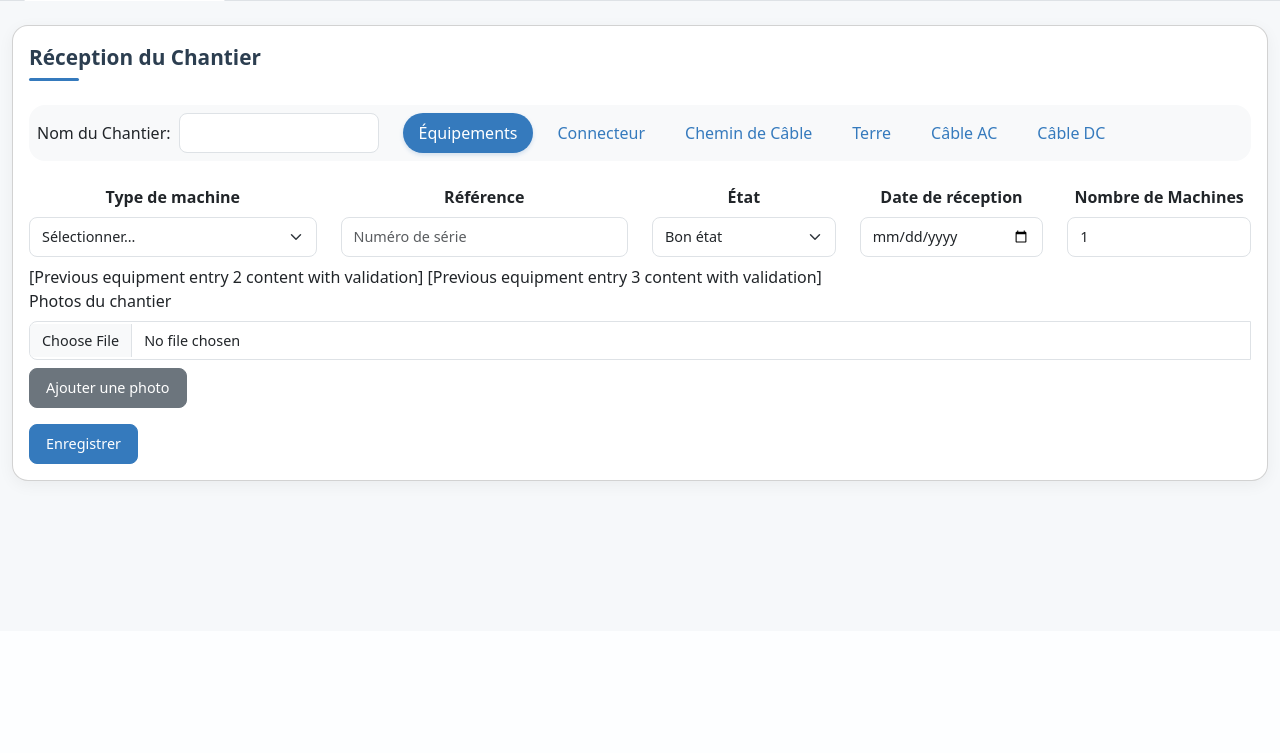
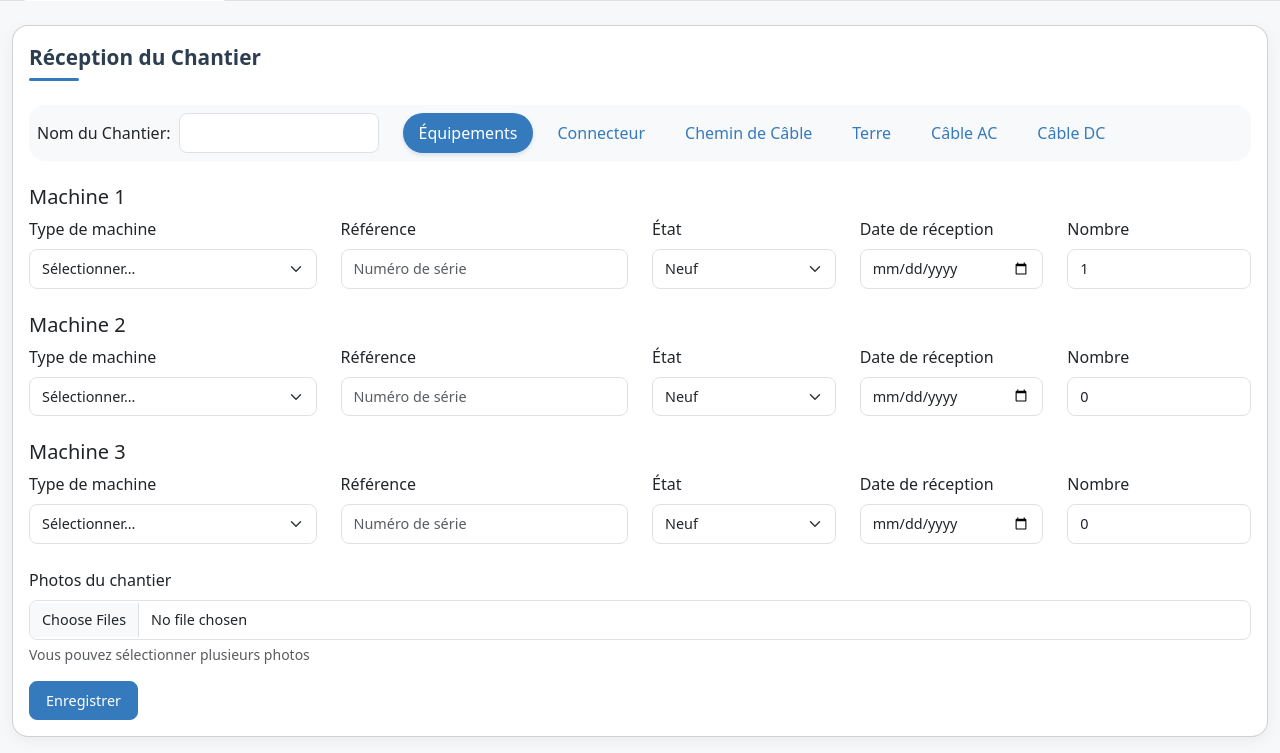
Before and after one commit to vinishtomar/TSB2, a Flask app: page / in a window 1280 px wide. Shown: the part 169-922 px from the top of the page. Before the commit the page ends 655 px from the top, so only its background shows below. Run offline with Flask 2, Linux system fonts and the light colour scheme; the visitor is signed in with stand-in values (Sample User, id 1); data that the repository does not hold is empty.

Commit message:
Update index.html

```diff
--- a/ChefAssistantWeb/templates/index.html
+++ b/ChefAssistantWeb/templates/index.html
@@ -269,30 +269,23 @@
             <div class="tab-content" id="receptionSubTabContent">
                             <!-- Equipment Section -->
               <div class="tab-pane fade show active" id="equipements" role="tabpanel" aria-labelledby="equipements-tab">
-                <form method="POST" action="{{ url_for('suivi_journalier') }}" enctype="multipart/form-data" class="needs-validation" novalidate>
+                <form method="POST" action="{{ url_for('suivi_journalier') }}" class="needs-validation" novalidate enctype="multipart/form-data">
                   <input type="hidden" name="section" value="equipements">
-                  <input type="hidden" name="last_modified" value="2025-06-03 10:11:38">
+                  <input type="hidden" name="last_modified" value="2025-06-03 12:34:33">
                   <input type="hidden" name="last_modified_by" value="tsbenergie">
 
-                  <div class="row mb-2 fw-bold text-center">
-                    <div class="col-md-3">Type de machine</div>
-                    <div class="col-md-3">Référence</div>
-                    <div class="col-md-2">État</div>
-                    <div class="col-md-2">Date de réception</div>
-                    <div class="col-md-2">Nombre de Machines</div>
-                  </div>
-
                   <!-- Equipment Entry 1 -->
-                  <div class="row mb-2 equipment-entry">
+                  <div class="equipment-entry mb-4">
+                    <h5>Machine 1</h5>
+                    <div class="row">
                       <div class="col-md-3">
-                      <label for="equipement_type_1" class="form-label visually-hidden">Type de machine 1</label>
+                        <label for="equipement_type_1" class="form-label">Type de machine</label>
                         <select class="form-select" id="equipement_type_1" name="equipement_type_1" required>
                           <option value="">Sélectionner...</option>
                           <option value="Nacelle ciseau">Nacelle ciseau</option>
-                        <option value="Nacelle à bras">Nacelle à bras</option>
+                          <option value="Nacelle articulée">Nacelle articulée</option>
+                          <option value="Chariot élévateur">Chariot élévateur</option>
                           <option value="Manitou">Manitou</option>
-                        <option value="Chariot élévateur">Chariot élévateur</option>
-                        <option value="Grue mobile">Grue mobile</option>
                           <option value="Autre">Autre</option>
                         </select>
                         <div class="invalid-feedback">
@@ -300,129 +293,140 @@
                         </div>
                       </div>
                       <div class="col-md-3">
-                      <label for="equipement_reference_1" class="form-label visually-hidden">Référence 1</label>
-                      <input type="text" class="form-control" id="equipement_reference_1" name="equipement_reference_1"
-                             placeholder="Numéro de série" required pattern="[A-Za-z0-9-]+"
-                             title="Alphanumérique et tirets uniquement">
+                        <label for="equipement_reference_1" class="form-label">Référence</label>
+                        <input type="text" class="form-control" id="equipement_reference_1"
+                               name="equipement_reference_1" required placeholder="Numéro de série">
                         <div class="invalid-feedback">
-                        Veuillez entrer une référence valide
+                          Veuillez entrer une référence
                         </div>
                       </div>
                       <div class="col-md-2">
-                      <label for="equipement_etat_1" class="form-label visually-hidden">État 1</label>
+                        <label for="equipement_etat_1" class="form-label">État</label>
                         <select class="form-select" id="equipement_etat_1" name="equipement_etat_1" required>
+                          <option value="Neuf">Neuf</option>
                           <option value="Bon état">Bon état</option>
                           <option value="À vérifier">À vérifier</option>
-                        <option value="Défaillant">Défaillant</option>
-                        <option value="En maintenance">En maintenance</option>
-                        <option value="Hors service">Hors service</option>
+                          <option value="Défectueux">Défectueux</option>
                         </select>
                         <div class="invalid-feedback">
                           Veuillez sélectionner un état
                         </div>
                       </div>
                       <div class="col-md-2">
-                      <label for="equipement_date_reception_1" class="form-label visually-hidden">Date de réception 1</label>
+                        <label for="equipement_date_reception_1" class="form-label">Date de réception</label>
                         <input type="date" class="form-control" id="equipement_date_reception_1"
                                name="equipement_date_reception_1" required>
                         <div class="invalid-feedback">
-                        Veuillez sélectionner une date
+                          Veuillez entrer une date
                         </div>
                       </div>
                       <div class="col-md-2">
-                      <label for="equipement_nombre_1" class="form-label visually-hidden">Nombre de Machines 1</label>
+                        <label for="equipement_nombre_1" class="form-label">Nombre</label>
                         <input type="number" class="form-control" id="equipement_nombre_1"
                                name="equipement_nombre_1" min="1" value="1" required>
                         <div class="invalid-feedback">
-                        Minimum 1 machine requise
+                          Veuillez entrer un nombre valide
+                        </div>
                       </div>
                     </div>
                   </div>
 
                   <!-- Equipment Entry 2 -->
-                  [Previous equipment entry 2 content with validation]
+                  <div class="equipment-entry mb-4">
+                    <h5>Machine 2</h5>
+                    <div class="row">
+                      <div class="col-md-3">
+                        <label for="equipement_type_2" class="form-label">Type de machine</label>
+                        <select class="form-select" id="equipement_type_2" name="equipement_type_2">
+                          <option value="">Sélectionner...</option>
+                          <option value="Nacelle ciseau">Nacelle ciseau</option>
+                          <option value="Nacelle articulée">Nacelle articulée</option>
+                          <option value="Chariot élévateur">Chariot élévateur</option>
+                          <option value="Manitou">Manitou</option>
+                          <option value="Autre">Autre</option>
+                        </select>
+                      </div>
+                      <div class="col-md-3">
+                        <label for="equipement_reference_2" class="form-label">Référence</label>
+                        <input type="text" class="form-control" id="equipement_reference_2"
+                               name="equipement_reference_2" placeholder="Numéro de série">
+                      </div>
+                      <div class="col-md-2">
+                        <label for="equipement_etat_2" class="form-label">État</label>
+                        <select class="form-select" id="equipement_etat_2" name="equipement_etat_2">
+                          <option value="Neuf">Neuf</option>
+                          <option value="Bon état">Bon état</option>
+                          <option value="À vérifier">À vérifier</option>
+                          <option value="Défectueux">Défectueux</option>
+                        </select>
+                      </div>
+                      <div class="col-md-2">
+                        <label for="equipement_date_reception_2" class="form-label">Date de réception</label>
+                        <input type="date" class="form-control" id="equipement_date_reception_2"
+                               name="equipement_date_reception_2">
+                      </div>
+                      <div class="col-md-2">
+                        <label for="equipement_nombre_2" class="form-label">Nombre</label>
+                        <input type="number" class="form-control" id="equipement_nombre_2"
+                               name="equipement_nombre_2" min="0" value="0">
+                      </div>
+                    </div>
+                  </div>
 
                   <!-- Equipment Entry 3 -->
-                  [Previous equipment entry 3 content with validation]
+                  <div class="equipment-entry mb-4">
+                    <h5>Machine 3</h5>
+                    <div class="row">
+                      <div class="col-md-3">
+                        <label for="equipement_type_3" class="form-label">Type de machine</label>
+                        <select class="form-select" id="equipement_type_3" name="equipement_type_3">
+                          <option value="">Sélectionner...</option>
+                          <option value="Nacelle ciseau">Nacelle ciseau</option>
+                          <option value="Nacelle articulée">Nacelle articulée</option>
+                          <option value="Chariot élévateur">Chariot élévateur</option>
+                          <option value="Manitou">Manitou</option>
+                          <option value="Autre">Autre</option>
+                        </select>
+                      </div>
+                      <div class="col-md-3">
+                        <label for="equipement_reference_3" class="form-label">Référence</label>
+                        <input type="text" class="form-control" id="equipement_reference_3"
+                               name="equipement_reference_3" placeholder="Numéro de série">
+                      </div>
+                      <div class="col-md-2">
+                        <label for="equipement_etat_3" class="form-label">État</label>
+                        <select class="form-select" id="equipement_etat_3" name="equipement_etat_3">
+                          <option value="Neuf">Neuf</option>
+                          <option value="Bon état">Bon état</option>
+                          <option value="À vérifier">À vérifier</option>
+                          <option value="Défectueux">Défectueux</option>
+                        </select>
+                      </div>
+                      <div class="col-md-2">
+                        <label for="equipement_date_reception_3" class="form-label">Date de réception</label>
+                        <input type="date" class="form-control" id="equipement_date_reception_3"
+                               name="equipement_date_reception_3">
+                      </div>
+                      <div class="col-md-2">
+                        <label for="equipement_nombre_3" class="form-label">Nombre</label>
+                        <input type="number" class="form-control" id="equipement_nombre_3"
+                               name="equipement_nombre_3" min="0" value="0">
+                      </div>
+                    </div>
+                  </div>
 
                   <!-- Photo Upload Section -->
                   <div class="mb-3">
-                    <label class="form-label">Photos du chantier</label>
-                    <div id="photos-container">
-                      <div class="input-group mb-2">
-                        <input type="file" class="form-control" name="photo_chantier[]"
-                               accept="image/*" data-max-size="5242880">
-                        <button class="btn btn-danger remove-photo-btn" type="button">Supprimer</button>
-                      </div>
-                    </div>
-                    <div class="invalid-feedback">
-                      Fichier trop volumineux. Maximum 5 MB par image.
-                    </div>
-                    <button type="button" class="btn btn-secondary" id="add-photo-btn">Ajouter une photo</button>
+                    <label for="photo_chantier" class="form-label">Photos du chantier</label>
+                    <input type="file" class="form-control" id="photo_chantier"
+                           name="photo_chantier[]" multiple accept="image/*">
+                    <div class="form-text">Vous pouvez sélectionner plusieurs photos</div>
                   </div>
 
                   <div class="mt-3">
                     <button type="submit" class="btn btn-primary">Enregistrer</button>
                   </div>
                 </form>
-
-                <!-- Photo Management JavaScript -->
-                <script>
-                  document.addEventListener('DOMContentLoaded', function() {
-                    const photosContainer = document.getElementById('photos-container');
-                    const addPhotoBtn = document.getElementById('add-photo-btn');
-
-                    function updateRemoveButtons() {
-                      const removeButtons = document.querySelectorAll('.remove-photo-btn');
-                      removeButtons.forEach(btn => {
-                        btn.style.display = removeButtons.length > 1 ? '' : 'none';
-                      });
-                    }
-
-                    addPhotoBtn.addEventListener('click', function() {
-                      const newInputGroup = document.createElement('div');
-                      newInputGroup.className = 'input-group mb-2';
-                      newInputGroup.innerHTML = `
-                        <input type="file" class="form-control" name="photo_chantier[]"
-                               accept="image/*" data-max-size="5242880">
-                        <button class="btn btn-danger remove-photo-btn" type="button">Supprimer</button>
-                      `;
-
-                      const removeBtn = newInputGroup.querySelector('.remove-photo-btn');
-                      removeBtn.addEventListener('click', function() {
-                        newInputGroup.remove();
-                        updateRemoveButtons();
-                      });
-
-                      photosContainer.appendChild(newInputGroup);
-                      updateRemoveButtons();
-                    });
-
-                    // Initial setup
-                    document.querySelectorAll('.remove-photo-btn').forEach(btn => {
-                      btn.addEventListener('click', function() {
-                        btn.closest('.input-group').remove();
-                        updateRemoveButtons();
-                      });
-                    });
-                    updateRemoveButtons();
-
-                    // File size validation
-                    document.querySelectorAll('input[type="file"]').forEach(input => {
-                      input.addEventListener('change', function() {
-                        const maxSize = this.dataset.maxSize;
-                        Array.from(this.files).forEach(file => {
-                          if (file.size > maxSize) {
-                            this.value = '';
-                            this.classList.add('is-invalid');
-                          } else {
-                            this.classList.remove('is-invalid');
-                          }
-                        });
-                      });
-                    });
-                  });
-                </script>
               </div>
 
               <div class="tab-content" id="receptionSubTabContent">
```
Lines whose indentation alone changed are shown as unchanged.
